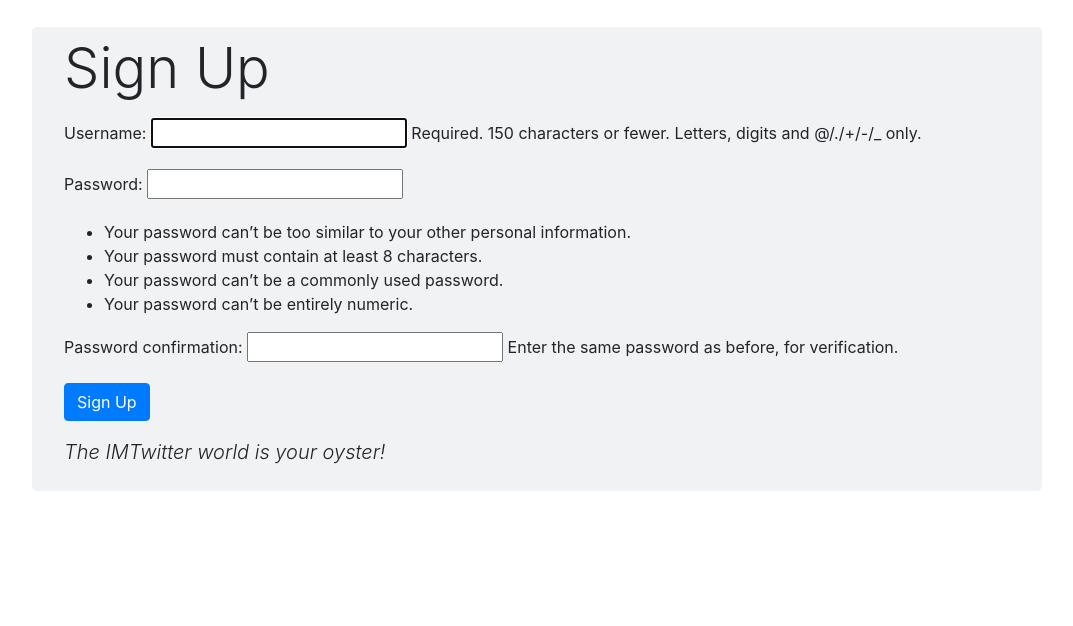
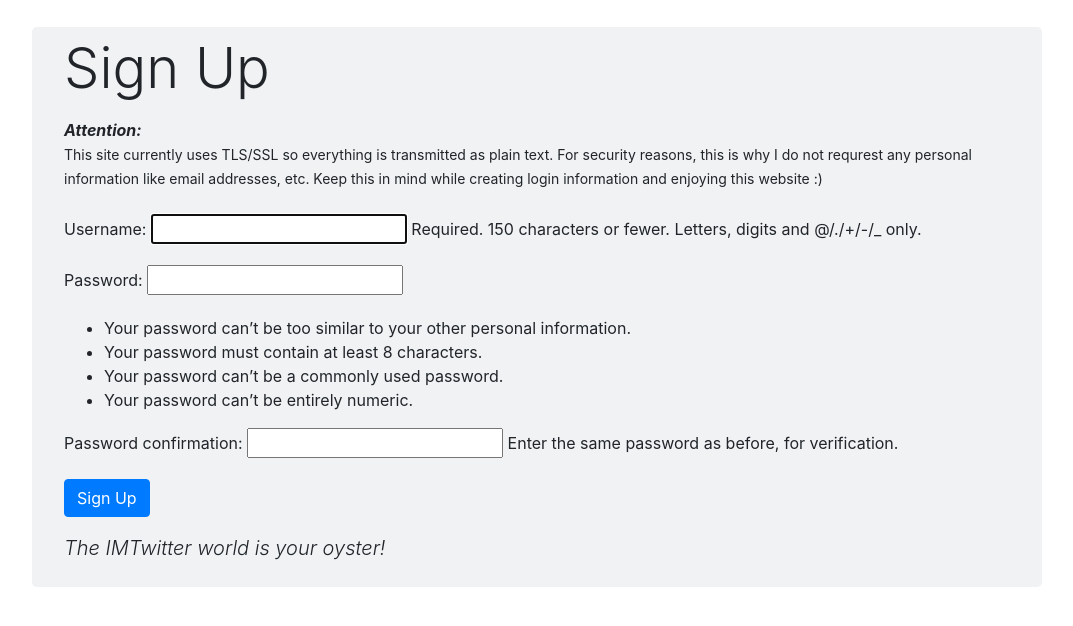
Before and after one commit to mbeche/mysite-imtwitter, a Django app: page /accounts/signup/ in a window 1280 px wide. Shown: the part 61-687 px from the top of the page, without its empty margins (103-1176 px from the left). Run offline with Django 3.2, Linux system fonts and the light colour scheme; some libraries are stand-ins or nearby versions.

Commit message:
Signup advisory about TSL/SSL up and running

```diff
--- a/mysite/templates/signup.html
+++ b/mysite/templates/signup.html
@@ -7,7 +7,15 @@
   <div class="sort pt-4 col-12 col-sm-11 col-md-10">
     <div class="jumbotron pt-2 pb-2" style="background-color: #f0f2f4">
       <h1 class="display-4">Sign Up</h1>
-      <p class="lead">  <form method="post">
+      <p class="lead">
+        <div class="">
+          <strong><em>Attention:</em></strong>
+        </div>
+        <div class="">
+          <span style="font-size: 14px; line-height: 14px;">This site currently uses TLS/SSL so everything is transmitted as plain text. For security reasons, this is why I do not requrest any personal information like email addresses, etc. Keep this in mind while creating login information and enjoying this website :)
+        </div>
+        <br>
+        <form method="post">
         {% csrf_token %}
         {{ form.as_p }}
         <button type="submit" class="btn btn-primary">Sign Up</button>
```
